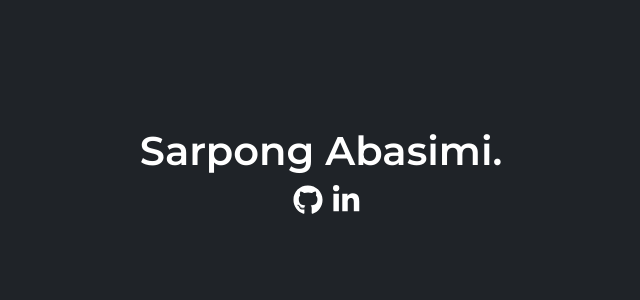
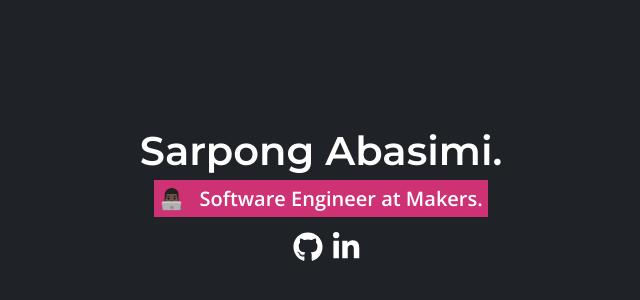
Before and after one commit to SarpongAbasimi/me, a React (Create React App) app: page / in a window 1280 px wide. Shown: the part 184-484 px from the top of the page, without its empty margins (319-959 px from the left). Built offline with nearby package versions, Linux system fonts and the light colour scheme.

Commit message:
added description to wrapper component

```diff
--- a/src/components/wrapper.js
+++ b/src/components/wrapper.js
@@ -1,12 +1,14 @@
 import React from 'react';
 import { Body } from '../components/body'
 import { Socials } from '../components/social';
+import { Description } from '../components/description';
 import './wrapper.css';
 
 export const Wrapper = (props)=> {
   return(
     <div className='wrapper'>
       <Body/>
+      <Description/>
       <Socials/>
     </div>
   );
```
